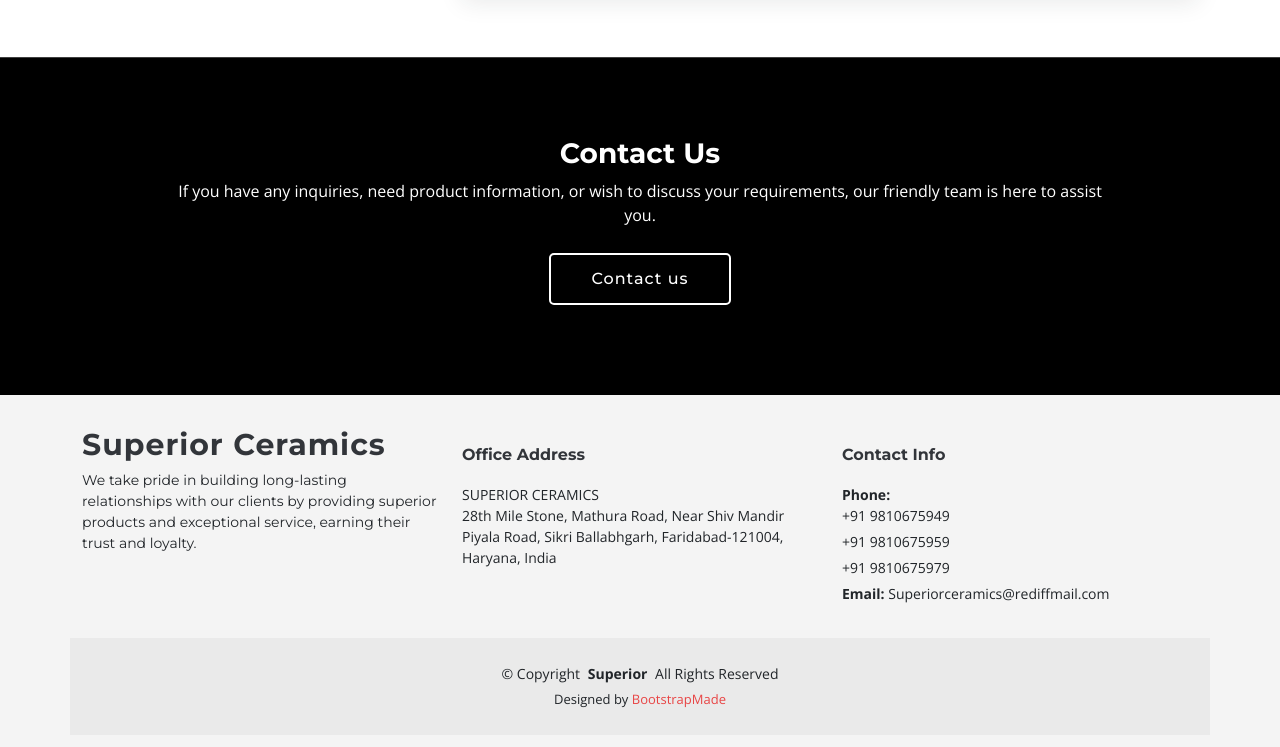
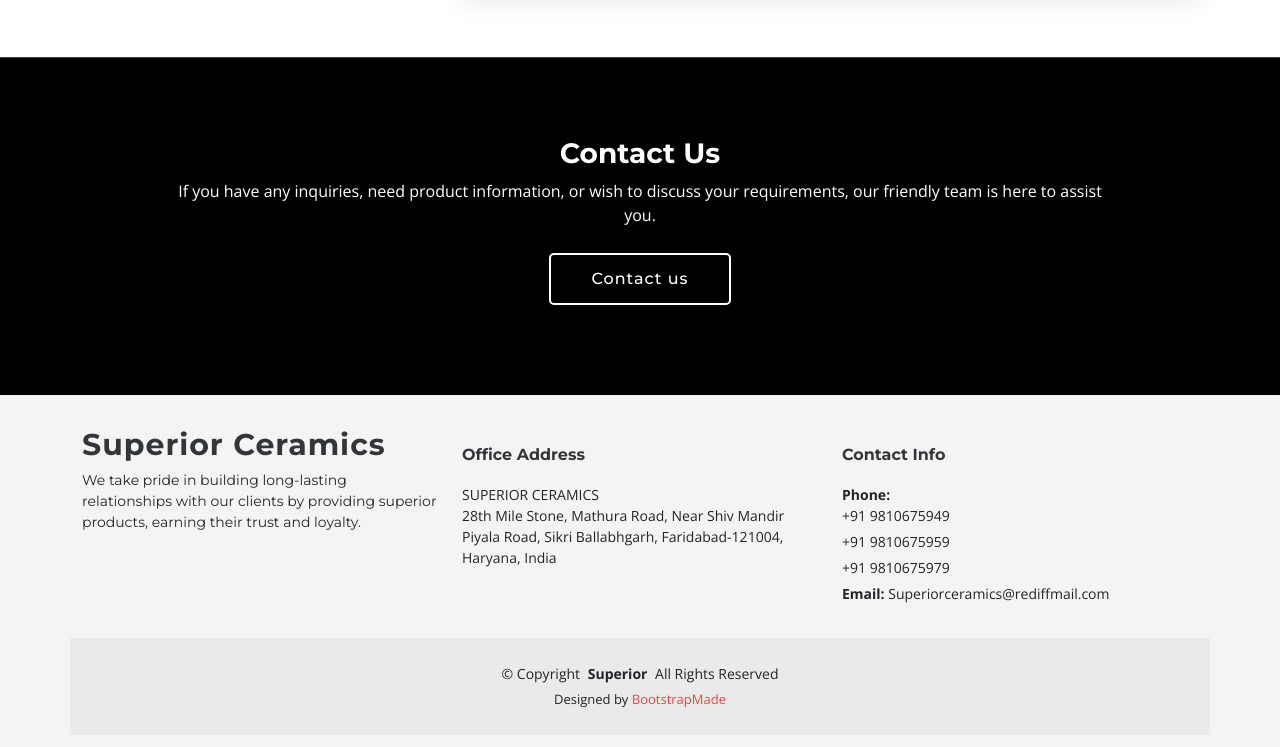
Before and after one commit to superior1407/superior, a plain HTML site: page index.html in a window 1280 px wide. Shown: the part 3555-4302 px from the top of the page. Drawn offline with nearby package versions, Linux system fonts and the light colour scheme.

Commit message:
Update index.html

```diff
--- a/index.html
+++ b/index.html
@@ -558,7 +558,7 @@
                 <a href="index.html" class="logo d-flex align-items-center">
                     <span>Superior Ceramics</span>
                 </a>
-                <p>We take pride in building long-lasting relationships with our clients by providing superior products and exceptional service, earning their trust and loyalty.</p>
+                <p>We take pride in building long-lasting relationships with our clients by providing superior products, earning their trust and loyalty.</p>
                 <!-- <div class="social-links d-flex mt-4">
                     <a href=""><i class="bi bi-twitter"></i></a>
                     <a href=""><i class="bi bi-facebook"></i></a>
```
